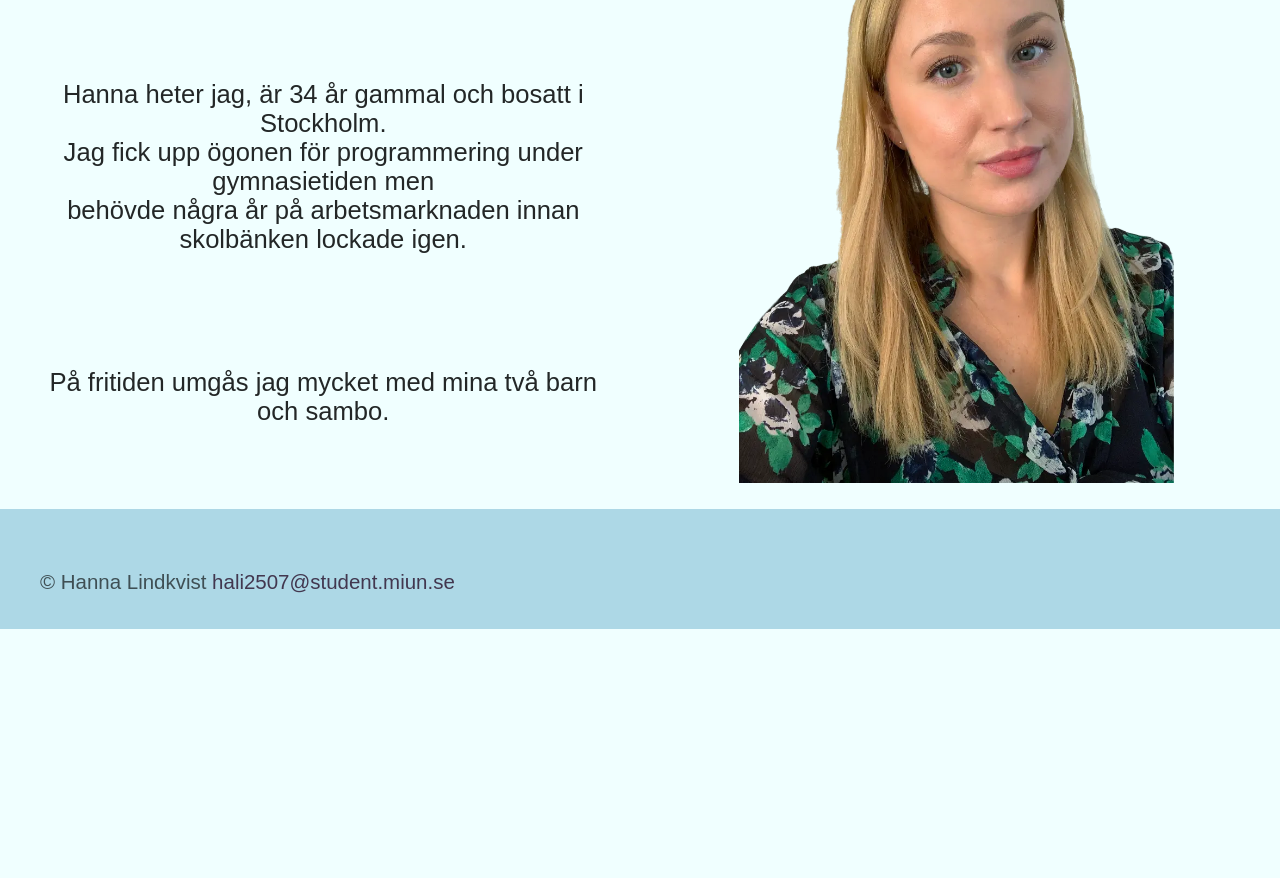
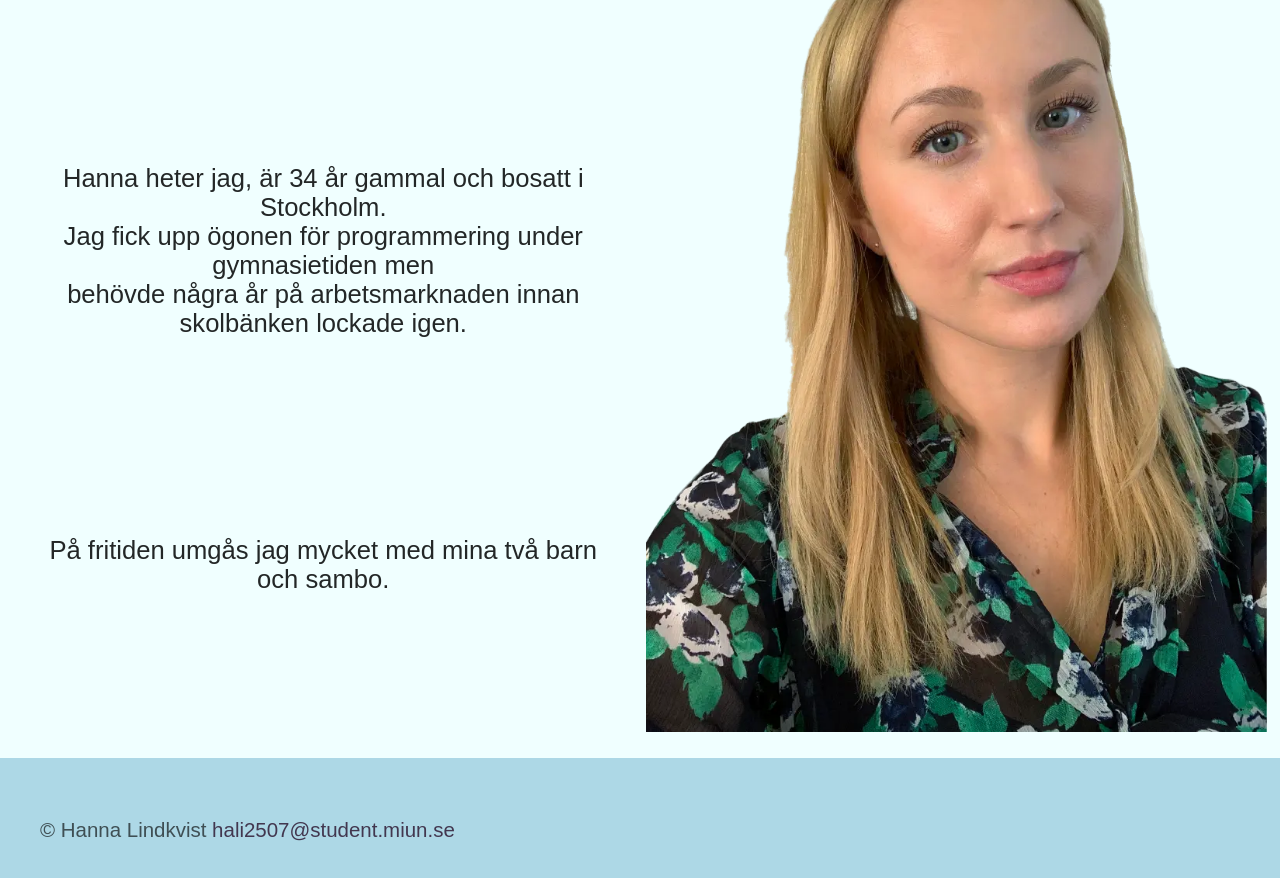
Before and after one commit to Safe-Pizza/Laboration2_Analys, a plain HTML site: page about.html in a window 1280 px wide. Shown: the part 561-1439 px from the top of the page. Before the commit the page ends 1190 px from the top, so only its background shows below. Drawn offline with Linux system fonts and the light colour scheme; a web font is replaced by a local one.

Commit message:
ändrar picture-element about

```diff
--- a/about.html
+++ b/about.html
@@ -43,7 +43,7 @@
                 <p class="p_sparetime">På fritiden umgås jag mycket med mina två barn och sambo.</p>
                 <picture class="img_portrait">
                     <source srcset="images/portrait_800.webp" type="image/webp">
-                    <img src="images/portrait.png" alt="en kvinna" />
+                    <img src="images/portrait.png" alt="en kvinna" width="800" height="1067">
                 </picture>
             </section>
         </main>
--- a/css/styles.css
+++ b/css/styles.css
@@ -116,6 +116,7 @@ main {
 
 .main_aboutme img {
     width: 100%;
+    height: auto;
 }
 
 /*Grid index section .info*/
@@ -226,7 +227,7 @@ main {
     }
 
     .main_aboutme img {
-        width: 70%;
+        width: 100%;
     }
 
     /*Grid index section .info*/
```
